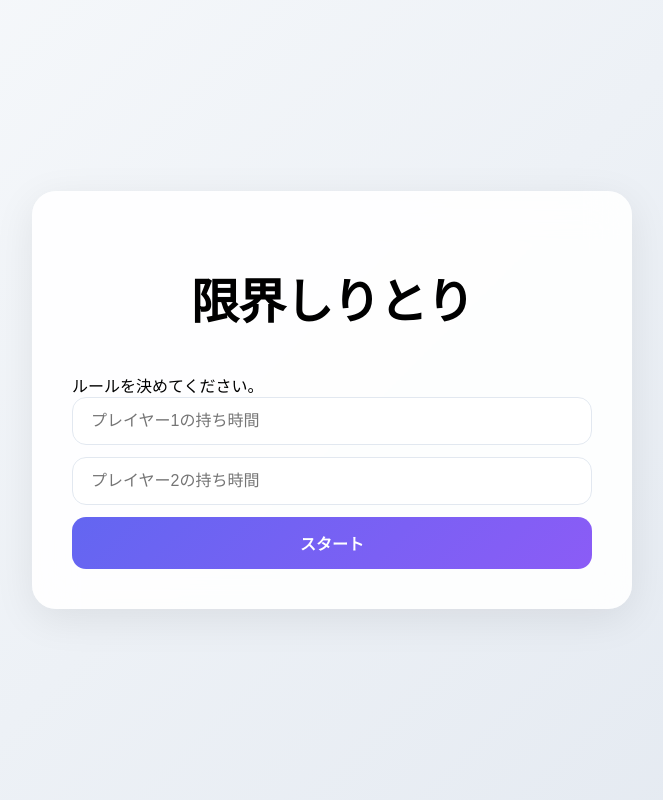
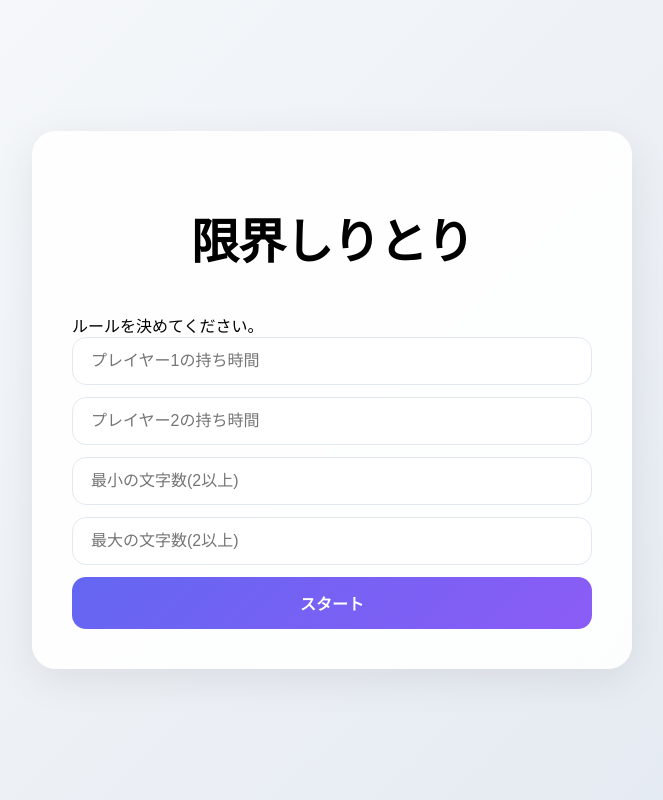
Before and after one commit to ITF-HOGEHOGE/gen-shiri, a React (Vite) app: page / in a window 1280 px wide. Both pictures are taken after a click on the button "ゲームを始める". Shown: the whole page, without its empty margins (308-971 px from the left). Built offline with nearby package versions, Linux system fonts and the light colour scheme.

Commit message:
'set-word-length'

```diff
--- a/src/App.tsx
+++ b/src/App.tsx
@@ -9,6 +9,8 @@ function App() {
 
     const [inputTime1,setInputTime1] = useState('');
     const [inputTime2,setInputTime2] = useState('');
+    const [minWordLength,setMinWordLength] = useState('');
+    const [maxWordLength,setMaxWordLength] = useState('');
 
 
     async function checkWord(word: string) {
@@ -55,13 +57,27 @@ function App() {
                             onChange={(e) => setInputTime2(e.target.value)}
                         >
                         </input>
+                        <input
+                            type='number'
+                            placeholder='最小の文字数(2以上)'
+                            value={minWordLength}
+                            onChange={(e) => setMinWordLength(e.target.value)}
+                        >
+                        </input>
+                        <input
+                            type='number'
+                            placeholder='最大の文字数(2以上)'
+                            value={maxWordLength}
+                            onChange={(e) => setMaxWordLength(e.target.value)}
+                        >
+                        </input>
                         <button
                             onClick={() => {
                                 setMode("game");
                             }}
                         >スタート</button>
                     </div>)
-                :   <Game times={[Number(inputTime1), Number(inputTime2)]} setModeStart={() => setMode("start")}></Game>
+                :   <Game times={[Number(inputTime1), Number(inputTime2)]} wordLendth={[Number(minWordLength),Number(maxWordLength)]} setModeStart={() => setMode("start")}></Game>
             }
         </div>
     );
```
